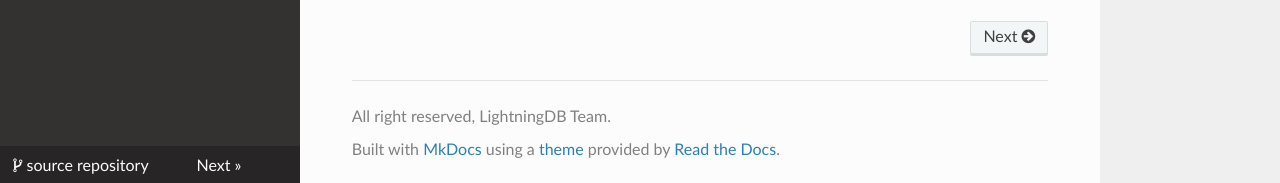
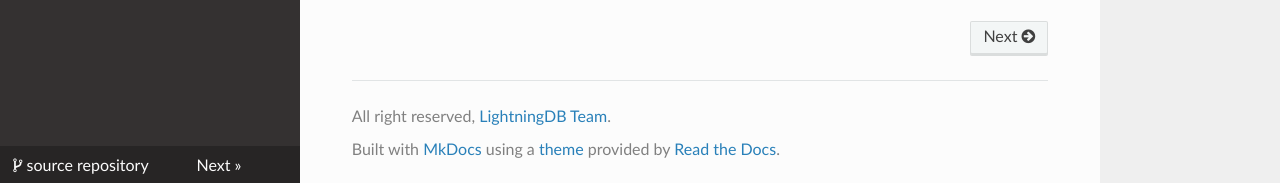
Before and after one commit to mnms/docs, an MkDocs documentation site: the page built from docs/index.md, in a window 1280 px wide and 1182 px high. Shown: the part 996-1179 px from the top of the window. Built offline with MkDocs 1.6.1, drawn with Linux system fonts in a browser that asks for light colours; nearby versions of some CDN libraries; part of the change alters nothing that is shown.

```diff
--- a/mkdocs.yml
+++ b/mkdocs.yml
@@ -2,7 +2,7 @@ site_name: LightningDB Docs
 site_author: LightningDB Team
 site_description: LightningDB is a DRAM / SSD optimized real-time in-memory DBMS.
 site_url: https://mnms.github.io/docs
-copyright: All right reserved, LightningDB Team.
+copyright: All right reserved, <a href='https://lightningdb.io'>LightningDB Team</a>.
 google_analytics: ['UA-152587413-1', 'mnms.github.io/docs']
 
 repo_name: source repository
```
